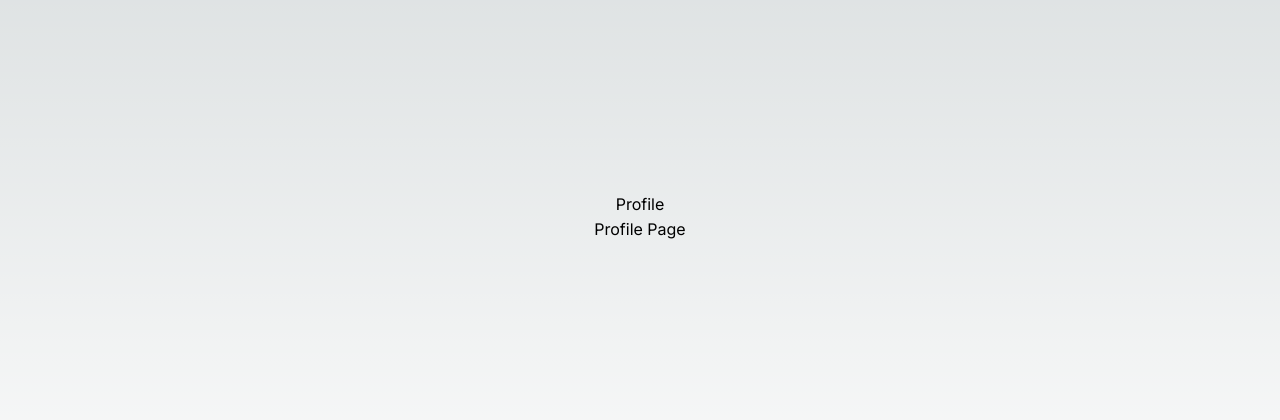
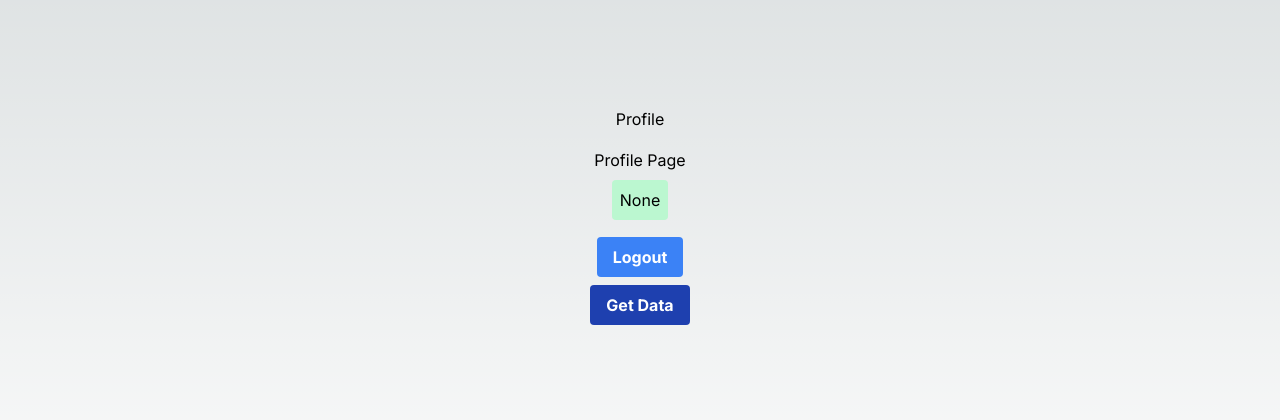
Before and after one commit to OnPaceCoder/Next-Auth, a Next.js app: page /profile in a window 1280 px wide. Shown: the part 184-604 px from the top of the page. Built offline with nearby package versions, Linux system fonts and the light colour scheme.

Commit message:
Add: logout and getData button

```diff
--- a/src/app/profile/page.tsx
+++ b/src/app/profile/page.tsx
@@ -1,11 +1,54 @@
+"use client";
 import React from "react";
+import axios from "axios";
+import Link from "next/link";
+import toast from "react-hot-toast";
+import { useRouter } from "next/navigation";
+const page = () => {
+  const router = useRouter();
+  const [data, setData] = React.useState("none");
+  const logout = async () => {
+    try {
+      await axios.get("/api/users/logout");
+      toast.success("Logout successfull");
+      router.push("/login");
+    } catch (error: any) {
+      console.log(error.message);
+      toast.error(error.message);
+    }
+  };
 
-const page = () => {
+  const getUserDetails = async () => {
+    const res = await axios.get("/api/users/me");
+    console.log(res.data.data);
+    setData(res.data.data?._id);
+  };
+
   return (
-    <div className="flex flex-col items-center justify-center min-h-screen py-2">
+    <div className="flex flex-col items-center justify-center min-h-screen py-2 gap-y-2">
       <h1>Profile</h1>
       <hr />
       <p>Profile Page</p>
+      <h2 className="p-2 rounded bg-green-200">
+        {data === "none" ? (
+          "None"
+        ) : (
+          <Link href={`/profile/${data}`}>{data}</Link>
+        )}
+      </h2>
+      <hr />
+      <button
+        onClick={logout}
+        className="bg-blue-500 hover:bg-blue-700 text-white font-bold py-2 px-4 rounded"
+      >
+        Logout
+      </button>
+      <button
+        onClick={getUserDetails}
+        className="bg-blue-800 hover:bg-blue-700 text-white font-bold py-2 px-4 rounded"
+      >
+        Get Data
+      </button>
     </div>
   );
 };
```
